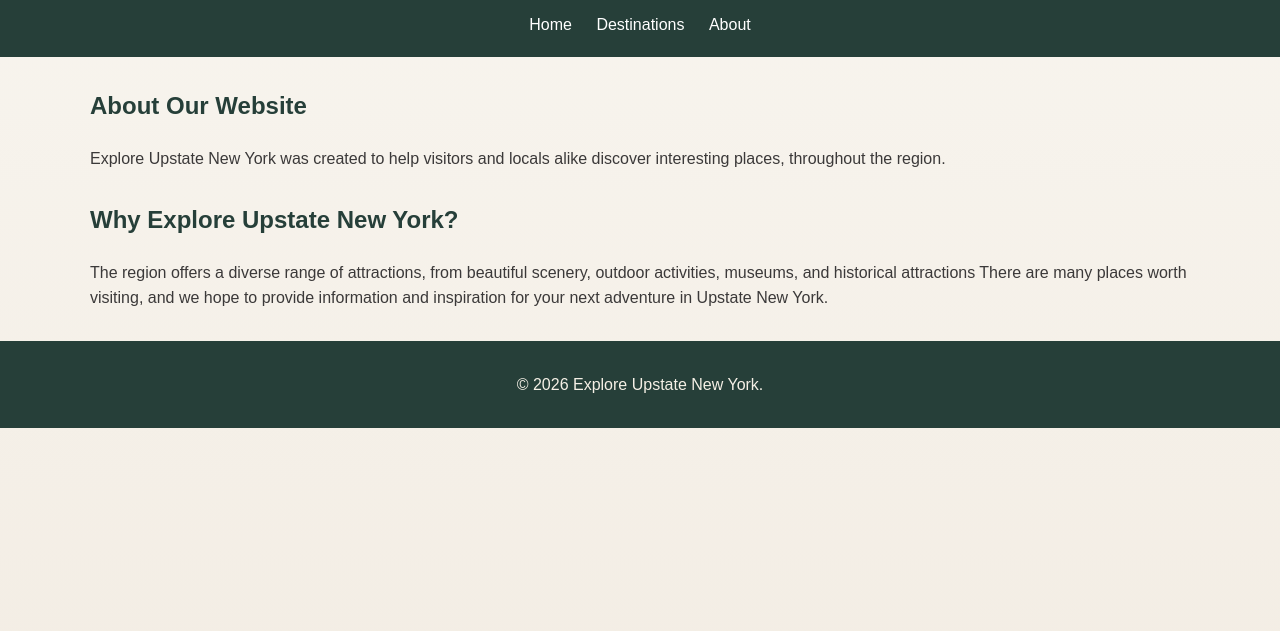
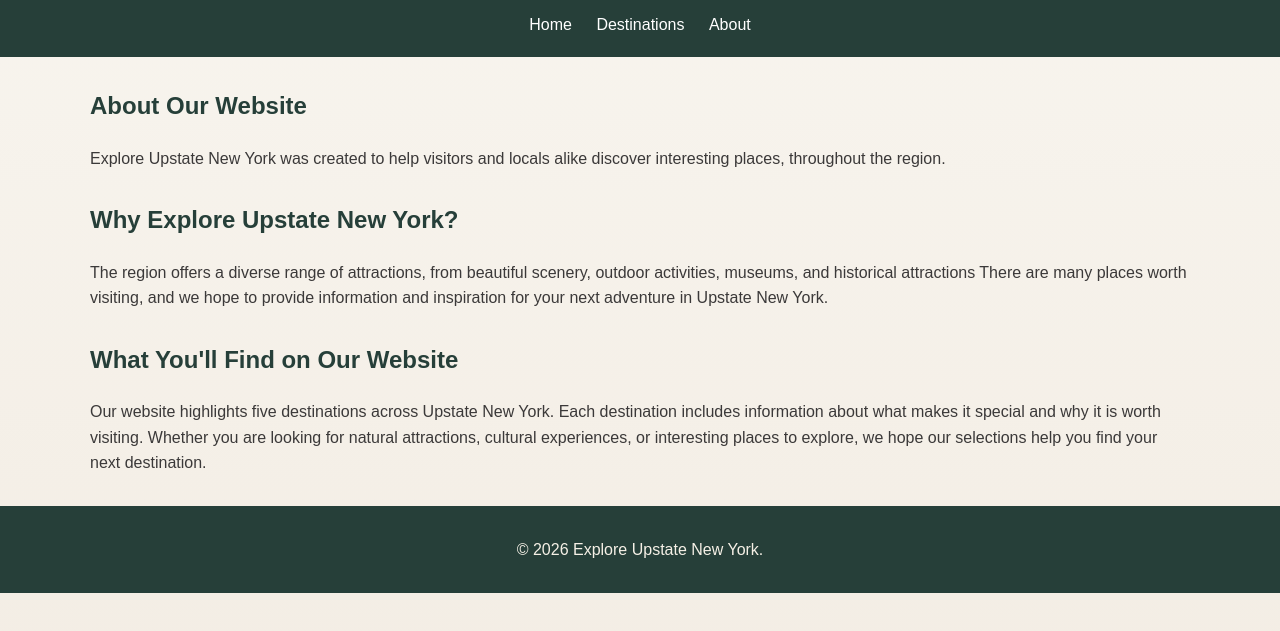
Before and after one commit to CIS-130/Team-1, a plain HTML site: page about.html in a window 1280 px wide. Shown: the part 105-736 px from the top of the page. Drawn offline with Linux system fonts and the light colour scheme.

Commit message:
add  a section

```diff
--- a/about.html
+++ b/about.html
@@ -40,7 +40,16 @@
                 information and inspiration for your next adventure in Upstate New York.
             </p>
         </section>
-
+        <section>
+            <h2>What You'll Find on Our Website</h2>
+            <p>
+                Our website highlights five destinations across Upstate New York. Each destination includes information
+                about what makes it special and why it is worth visiting. Whether you are looking for natural
+                attractions,
+                cultural experiences, or interesting places to explore, we hope our selections help you find your next
+                destination.
+            </p>
+        </section>
     </main>
 
     <footer>
```
